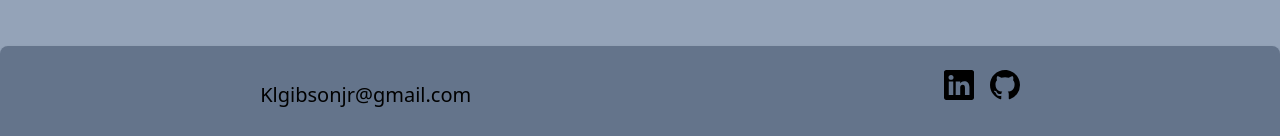
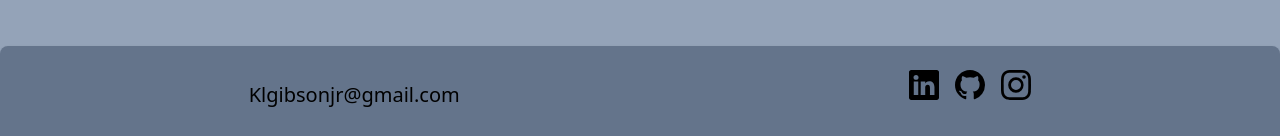
Before and after one commit to Klgibsonjr/react-portfolio-kg, a React (Create React App) app: page /resume in a window 1280 px wide. Shown: the part 656-792 px from the top of the page. Built offline with nearby package versions, Linux system fonts and the light colour scheme; the HTML template or start-up script is replaced by a standard one.

Commit message:
added social media icons and links to footer

```diff
--- a/public/index.html
+++ b/public/index.html
@@ -24,7 +24,7 @@
       work correctly both with client-side routing and a non-root public URL.
       Learn how to configure a non-root public URL by running `npm run build`.
     -->
-    <title>React App</title>
+    <title>Ken Gibson</title>
   </head>
   <body>
     <noscript>You need to enable JavaScript to run this app.</noscript>
--- a/src/components/Footer.jsx
+++ b/src/components/Footer.jsx
@@ -1,5 +1,5 @@
 import React from 'react';
-import { BsLinkedin, BsGithub } from 'react-icons/bs';
+import { BsLinkedin, BsGithub, BsInstagram } from 'react-icons/bs';
 
 const Footer = () => {
   return (
@@ -13,13 +13,33 @@ const Footer = () => {
         </a>
         <ul className='flex flex-wrap items-center gap-4 mt-3 text-sm  dark:text-gray-400 sm:mt-0'>
           <li>
-            <a href='#' className='mr-4  md:mr-6 '>
+            <a
+              href='https://www.linkedin.com/in/ken-gibson-74a02047/'
+              target='_blank'
+              rel='noreferrer'
+              className='mr-4  md:mr-6 '
+            >
               <BsLinkedin size={30} />
             </a>
           </li>
           <li>
-            <a href='#' className='mr-4  md:mr-6'>
+            <a
+              href='https://github.com/Klgibsonjr'
+              target='_blank'
+              rel='noreferrer'
+              className='mr-4  md:mr-6'
+            >
               <BsGithub size={30} />
+            </a>
+          </li>
+          <li>
+            <a
+              href='https://www.instagram.com/kdizzle_nb/'
+              target='_blank'
+              rel='noreferrer'
+              className='mr-4  md:mr-6'
+            >
+              <BsInstagram size={30} />
             </a>
           </li>
         </ul>
```
